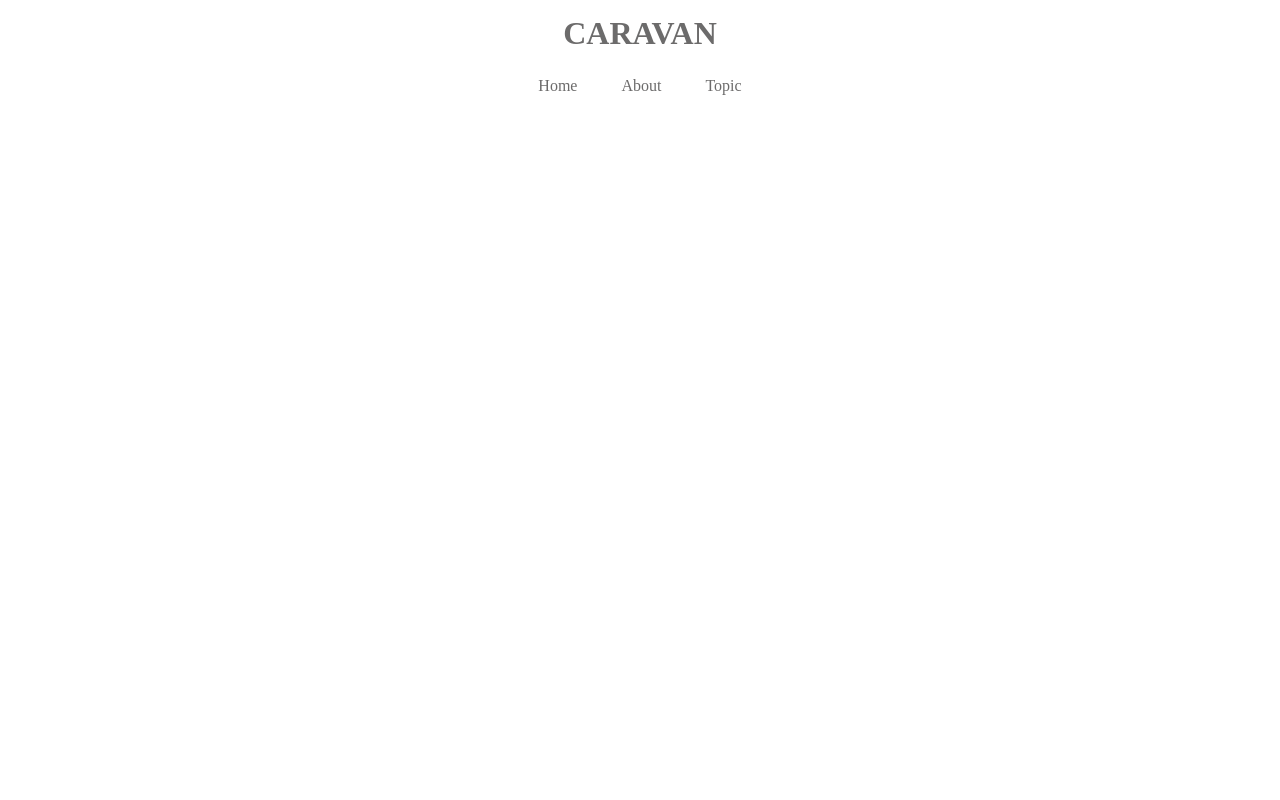
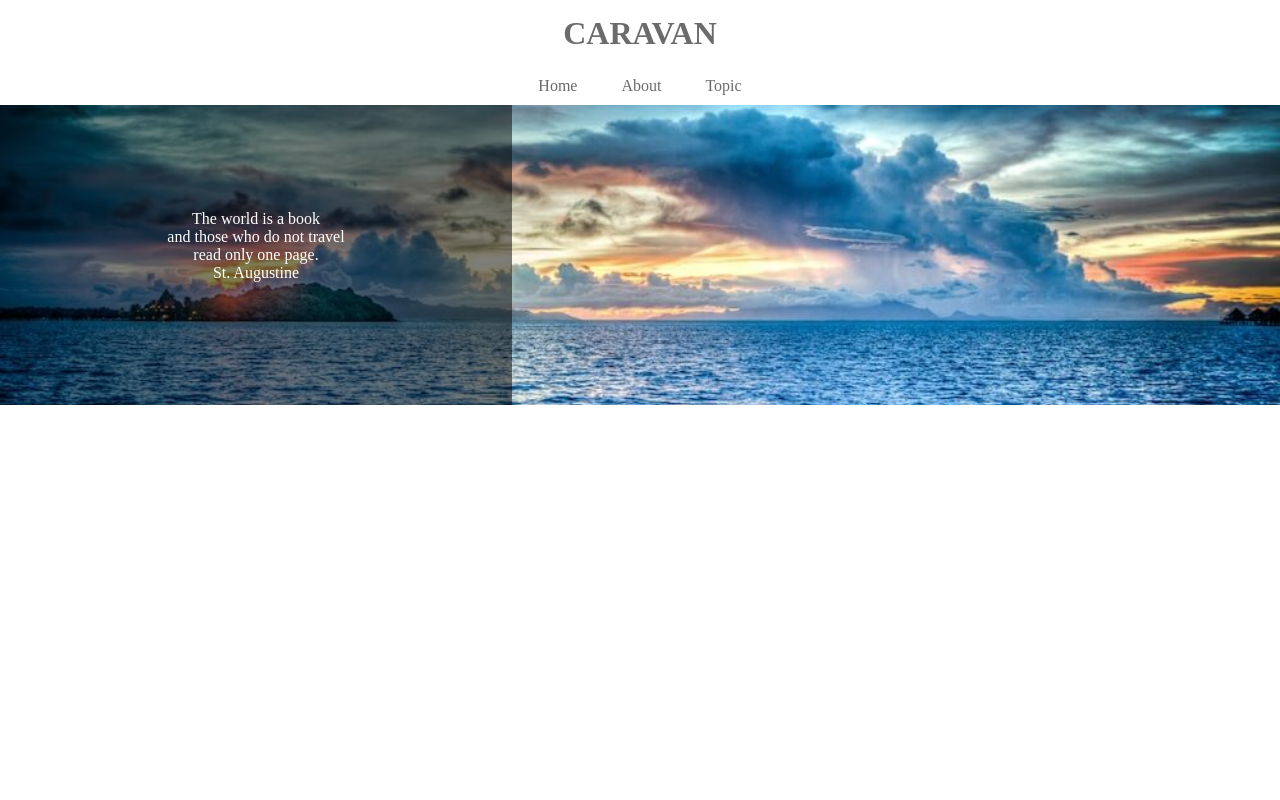
Before and after one commit to SHINOZAKI-RYOSUKE/caravan, a plain HTML site: page index.html in a window 1280 px wide. Shown: the top 800 px of the page. Drawn offline with Linux system fonts and the light colour scheme.

Commit message:
[finish] 1-6

```diff
--- a/index.html
+++ b/index.html
@@ -27,9 +27,27 @@
       </ul>
     </nav>
 
+
+
+
+
+
     <div class="main-visual">
-      <div class="main-visual-content"></div>
+      <div class="main-visual-content">
+        <p class="main-visual-text">
+          The world is a book<br />
+           and those who do not travel<br />
+            read only one page.
+        </p>
+        <p class="main-visual-name">
+          St. Augustine
+        </p>
+      </div>
     </div>
+
+
+
+
 
 
     <div class="main">
@@ -38,8 +56,13 @@
     </div>
 
 
+
+
+
+
+
     <footer>
-      <p class="footer-test">©︎ All rights reserved by Infratop.Inc.</p>
+      <p class="footer-text">©︎ All rights reserved by Infratop.Inc.</p>
     </footer>
 
   </body>
--- a/style.css
+++ b/style.css
@@ -35,11 +35,25 @@ header .heading {
 .main-visual {
   width: 100%;
   height: 300px;
+  background-image: url(img/mv.jpg);
+  background-size: cover;
+  background-position: center;
 }
 
 .main-visual-content {
-  width: 350px;
+  width: 40%;
   height: 300px;
+  background-color: rgba(0, 0, 0, 0.5);
+  text-align: center;
+  padding-top: 105px;
+}
+
+.main-visual-text {
+  color: #fff;
+}
+
+.main-visual-name {
+  color: #fff;
 }
 
 .main {
@@ -67,6 +81,6 @@ footer {
   background-color: #848282;
 }
 
-footer-text {
+.footer-text {
   color: #fff;
 }
```
Also changed, not shown: img/airport.jpg (added), img/asia.jpg (added), img/desert.jpg (added), img/forest.jpg (added), img/italy.jpg (added), img/japan.jpg (added), img/japan2.jpg (added), img/lake.jpg (added), img/mv.jpg (added), img/person.jpg (added), img/road.jpg (added), img/snow.jpg (added), 1 other file.
